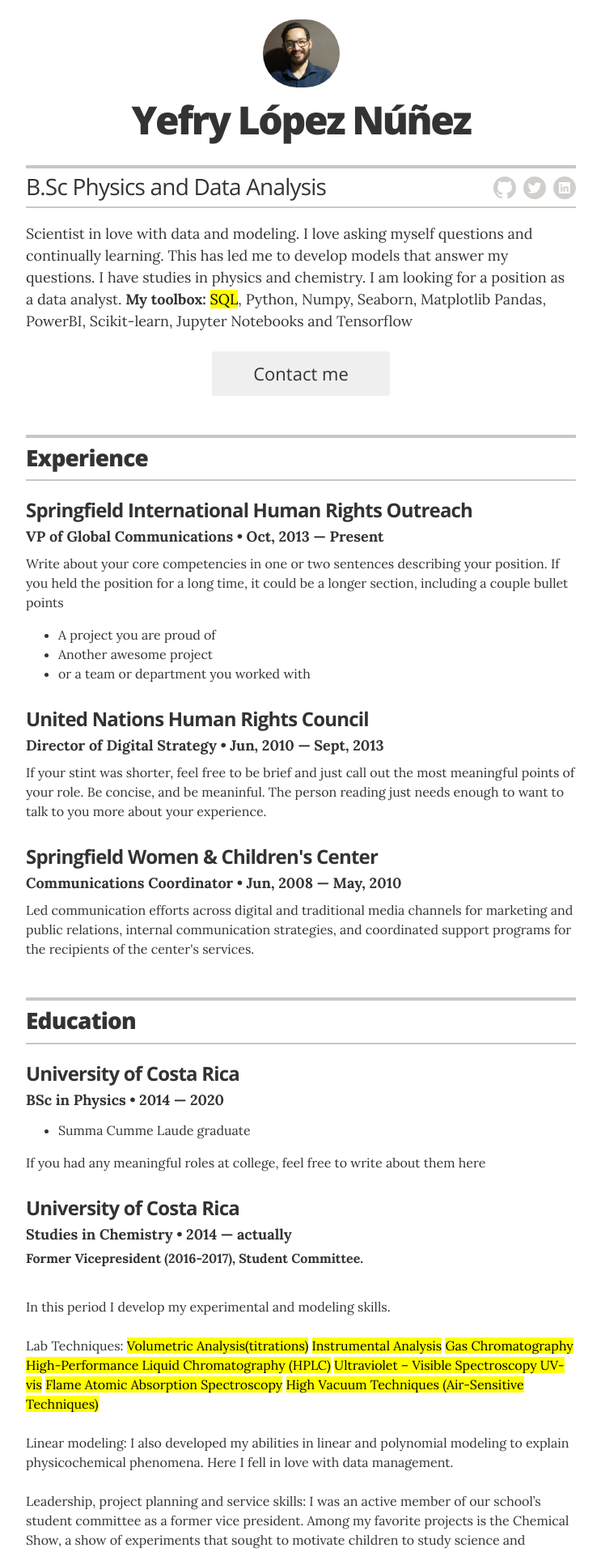
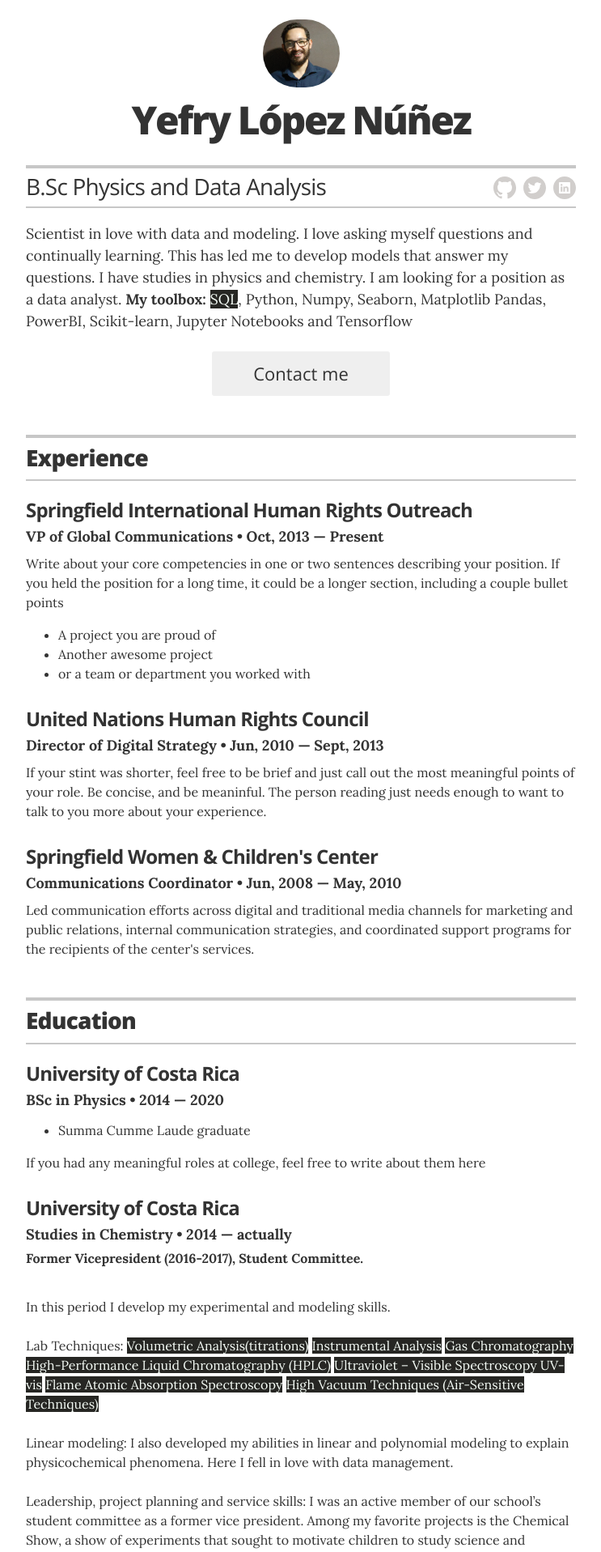
Before and after one commit to jeff0994/jeff0994.github.io, a Jekyll site: the page built from index.html, in a window 1280 px wide. Shown: the top 1917 px of the page at 81% size, without its empty margins (268-1011 px from the left). Built offline with Jekyll 4.4.1, drawn with Linux system fonts in a browser that asks for light colours.

Commit message:
Update _dark.scss

```diff
--- a/_sass/_dark.scss
+++ b/_sass/_dark.scss
@@ -1,10 +1,4 @@
-.dark {
-  background-color: #222;
-  color: #e6e6e6;
-}
-
-.dark {
-  mark {
+mark {
     color: #F5FCF6;
     background-color: #262623;
   }
@@ -12,4 +6,3 @@
   a {
     color: #477dca;
   }
-}
```
